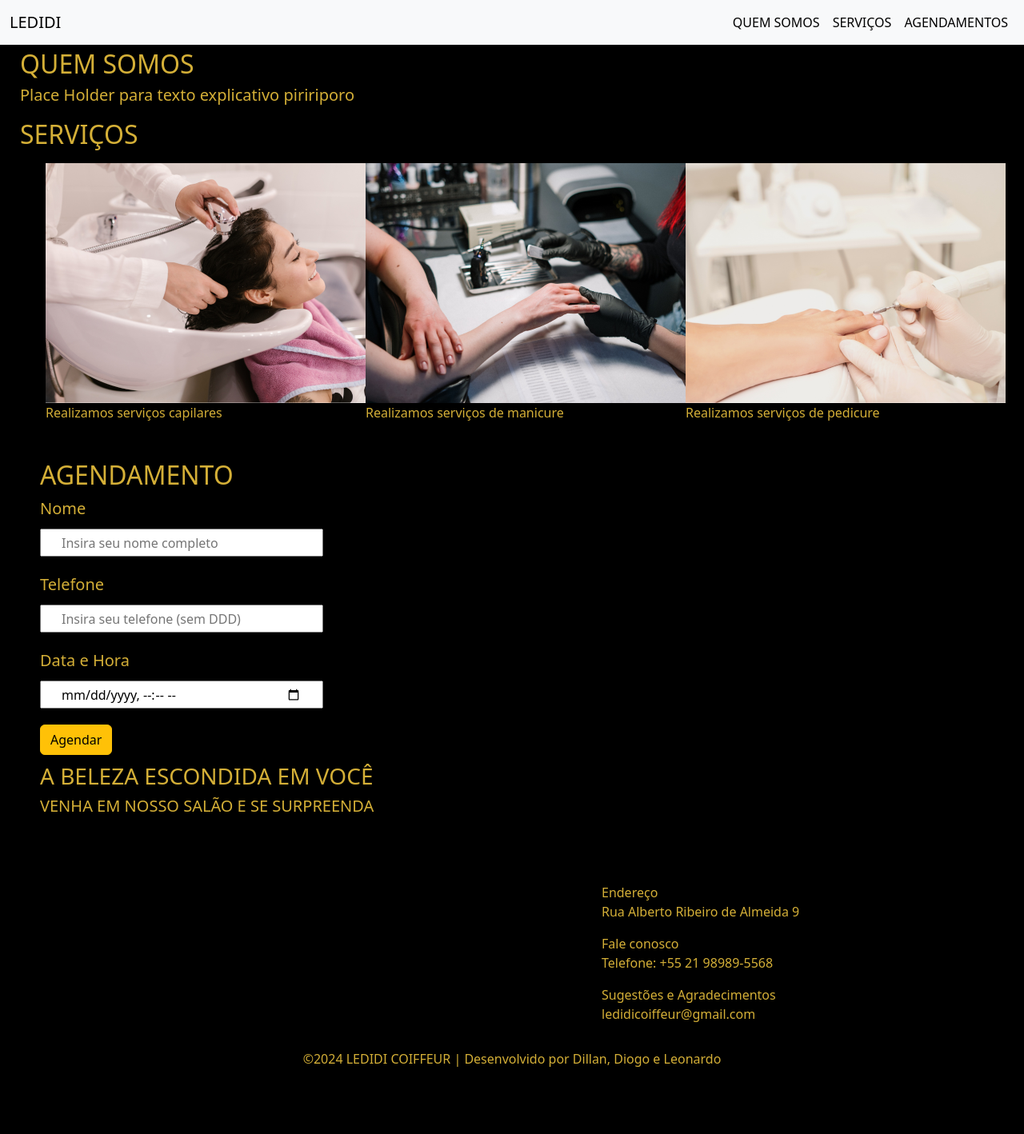
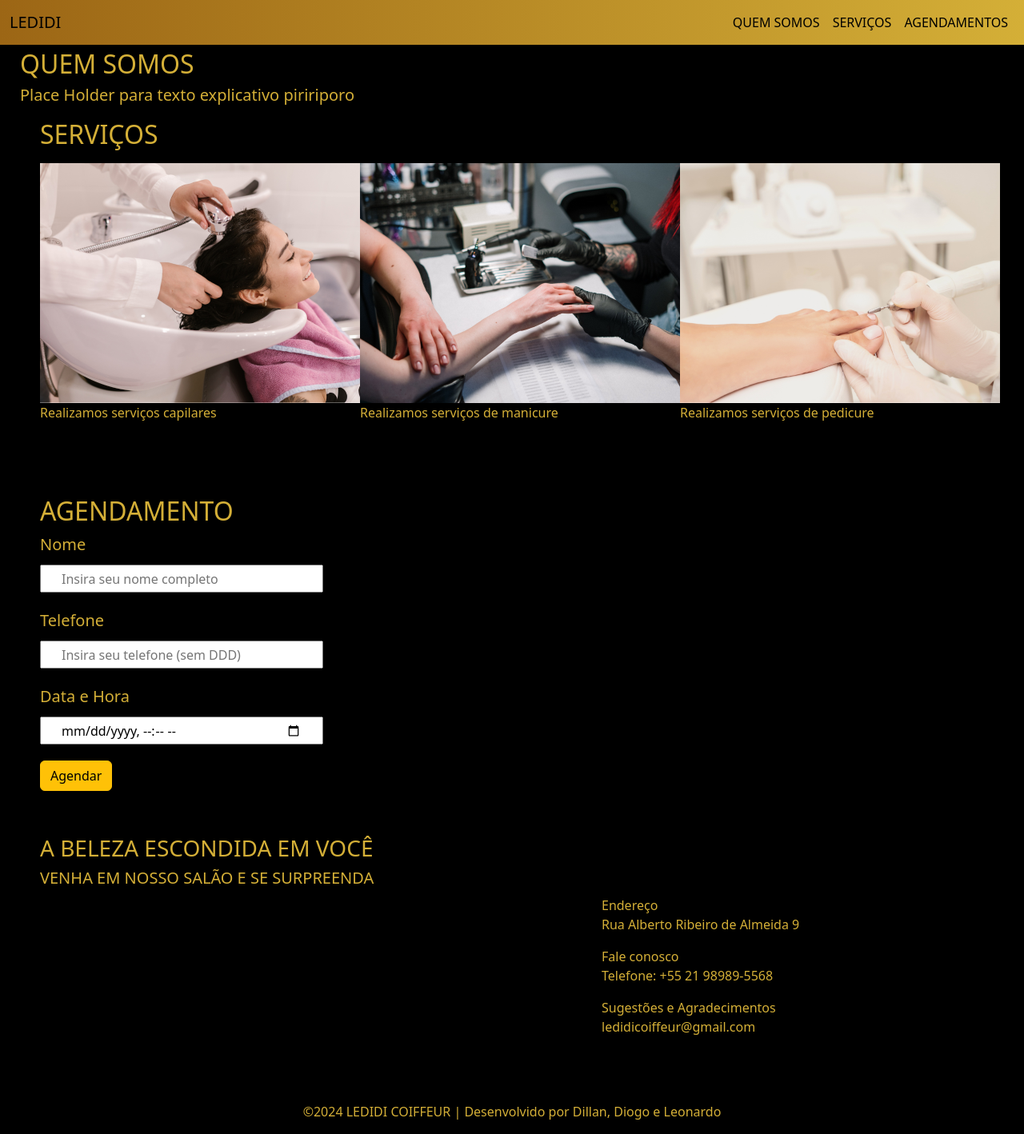
Before and after one commit to devgarciadiogo/ledidi, a PHP site: page / in a window 1280 px wide; the page is wider, and only the part inside the window is pictured. Shown: that part at 80% size. Before the commit the page ends 1334 px from the top of that part, so only its background shows below. Run offline with PHP 8.4, Linux system fonts and the light colour scheme.

Commit message:
v0.11
- Adicionando cores degradê na navbar
- Ajustando o posicionamento do texto do footer

```diff
--- a/index.html
+++ b/index.html
@@ -9,7 +9,8 @@
   </head>
   <body>
     <header>
-      <nav class="navbar navbar-expand-lg bg-body-tertiary">
+
+      <nav class="navbar navbar-expand-lg" style="background-color: #9C6615; background: -webkit-linear-gradient(left, #9C6615, #D4AF37); background: -o-linear-gradient(right, #9C6615, #D4AF37); background: -moz-linear-gradient(right, #9C6615, #D4AF37); background: linear-gradient(to right, #9C6615, #D4AF37);background-color: #9C6615;">
         <div class="container-fluid">
           <a class="navbar-brand" href="#">LEDIDI</a>
           <button class="navbar-toggler" type="button" data-bs-toggle="collapse" data-bs-target="#navbarNav" aria-controls="navbarNav" aria-expanded="false" aria-label="Toggle navigation">
--- a/styles.css
+++ b/styles.css
@@ -13,20 +13,22 @@ body{
 
 #servicos-oferecidos{
     color: #D4AF37;
-    padding: 5px 25px;
+    padding: 5px 50px;
     margin-bottom: 0px;
 }
 
 #lista-servicos{
     list-style: none;
     margin-top: 1rem;
+    padding: 0 0 0 0;
     display: flex;
     justify-content: space-around;
+
 }
 
 #agendamento{
-    margin-top: 0px;
-    padding: 5px 25px;
+    margin: 0 0 0 0;
+    padding: 50px 25px;
     color: #D4AF37;
 }
 
@@ -73,7 +75,7 @@ footer{
     margin: 0 0 0 50px;
     display: flex;
     flex-direction: column;
-
+    height: 0;
 }
 
 .endereco-footer{
@@ -106,6 +108,7 @@ footer{
 }
 
 #footer-final{
+    padding: 50px 0 0 0;
     color: #D4AF37;
     text-align: center;
 }
```
